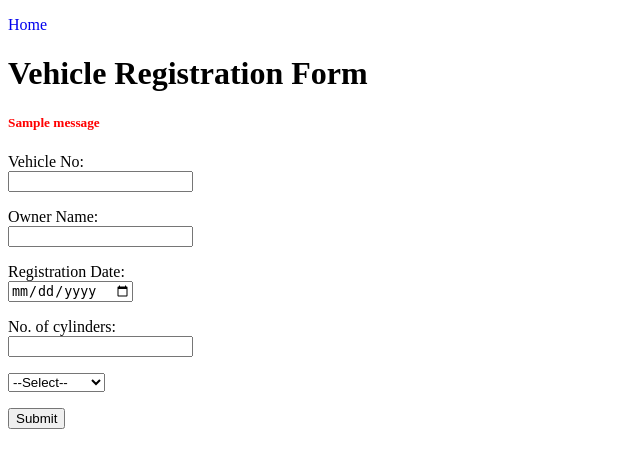
After one commit to eleksonk/MyPostgresDjango, a Django app: page /entryForm in a window 1280 px wide. The commit adds this page. Shown: the top 468 px of the page, without its empty margins (0-640 px from the left). Run offline with Django 4.2, Linux system fonts and the light colour scheme; tables that the repository leaves empty hold one stand-in row (values such as "Sample post"); one stand-in notice (Sample message) is shown.

Commit message:
second method of binding dropdownlist

```diff
--- a/mypostgresapp/urls.py
+++ b/mypostgresapp/urls.py
@@ -1,15 +1,22 @@
 from django.urls import path
 from . import views
 urlpatterns=[
-    path('index', views.index, name = 'index'),
+    path('', views.index, name = 'index'),
     path('registration', views.registration, name = 'registration'),
     path('login', views.login, name = 'login'),
     path('vehicleAll', views.vehicleAll, name = 'vehicleAll'),
     path('vehicleUrl/<str:veh_no>', views.vehicleUrl, name = 'vehicleUrl'),
     path('vehicleParticular', views.vehicleParticular, name = 'vehicleParticular'),
     path('vehicleClassEntry', views.vehicleClassEntry, name = 'vehicleClassEntry'),
-    #for dropdownlist
+    #First method of binding dropdownlist with db - 1
     path('vehicleEntry', views.vehicleEntry, name = 'vehicleEntry'),
     #for action only
     path('saveVehicle', views.saveVehicle, name = 'saveVehicle'),
+
+    #another method of binding dropdownlist with db - 2
+    path('entryForm', views.entryForm, name = 'entryForm'),
+    path('entrySave', views.entrySave, name = 'entrySave'),
+
+    path('base',views.base, name = 'base'),
+
 ]
--- a/mypostgresapp/views.py
+++ b/mypostgresapp/views.py
@@ -92,6 +92,7 @@ def vehicleParticular(request):
     else:
         return render(request, 'vehicleParticular.html')
 
+#First method of binding dropdownlist with db - 1
 def vehicleEntry(request):
     results = vm_vh_class.objects.all()
     return render(request, 'vehicleEntry.html',{'veh_classes': results})
@@ -118,3 +119,35 @@ def saveVehicle(request):
             return redirect('vehicleEntry')
     else:
         return render(request, 'vehicleEntry.html')
+
+
+#another method of binding dropdownlist with db - 2
+def entryForm(request):
+    results=vm_vh_class.objects.all()
+    return render(request, "dropdown.html",{"classes":results})
+
+def entrySave(request):
+    if request.method == 'POST':
+        veh_no = request.POST['regn_no'].upper()
+        o_name = request.POST['owner_name']
+        reg_dt= request.POST['regn_dt']
+        cyl_no = request.POST['no_cyl']
+        veh_class = request.POST['veh_class']
+
+        if veh_no != "" and o_name!="" and reg_dt!="" and cyl_no!="" and veh_class!="--Select--":
+            if vt_owner.objects.filter(regn_no = veh_no).exists():
+                messages.info(request, "Vehicle No. already exist")
+                return redirect('entryForm')
+            else:
+                owner = vt_owner.objects.create(regn_no = veh_no, owner_name = o_name, regn_dt = reg_dt, no_cyl = cyl_no, vh_class_id= veh_class)
+                owner.save()
+                #messages.info(request, "Success")
+                return redirect('vehicleAll')
+        else:
+            messages.info(request, "Check entered data")
+            return redirect('entryForm')
+    else:
+        return render(request, 'Veh_entry_2nd.html')
+
+def base(request):
+    return render(request, "base_news.html")
--- /dev/null
+++ b/templates/Veh_entry_2nd.html
@@ -0,0 +1,43 @@
+<!DOCTYPE html>
+<html lang="en">
+    <head>
+        <title>{% block title %}Another method of binding dropdown list with db - 2{% endblock %}</title>
+        <style>
+            h5{
+                color: red
+            }
+            h4{
+                color: green
+            }
+        </style>
+    </head>
+    <body>
+    <p><a href="{% url 'index' %}" style="text-decoration: none">Home</a></p>
+    <h1>Vehicle Registration Form</h1>
+
+    {% for message in messages %}
+        {% if message == 'Success' %}
+            <h4>Vehicle registered succesfully</h4>
+        {% else %}
+            <h5>{{message}}</h5>
+        {% endif %}
+    {% endfor %}
+
+    <form method="POST" action="entrySave" autocomplete="off">
+        {% csrf_token %}
+        <p>Vehicle No:<br>
+        <input type="text" name="regn_no" minlength="8" maxlength="10" style="text-transform:uppercase"/> </p>
+        <p>Owner Name:<br/>
+        <input type="text" name="owner_name"/> </p>
+        <p>Registration Date: <br/>
+        <input type="date" name="regn_dt"/></p>
+        <p>No. of cylinders:<br/>
+        <input type="number" name="no_cyl"/> </p>
+
+        {% block vhclass %}
+        {% endblock vhclass %}
+
+        <input type="submit" name="sbmt_btn" value="Submit"/>
+    </form>
+    </body>
+</html>
--- /dev/null
+++ b/templates/base_news.html
@@ -0,0 +1,5 @@
+{% extends 'base.html' %}
+
+{% block xyz %}
+    <p>Hi this is coming from the block html</p>
+{% endblock xyz %}
--- /dev/null
+++ b/templates/dropdown.html
@@ -0,0 +1,12 @@
+{% extends "Veh_entry_2nd.html" %}
+
+{% block vhclass %}
+<p>
+      <select name="veh_class">
+      <option>--Select--</option>
+                  {% for result in classes %}
+                  <option value="{{ result.code }}">{{ result.descr}}</option>
+                  {% endfor %}
+      </select>
+</p>
+{% endblock vhclass %}
--- a/templates/index.html
+++ b/templates/index.html
@@ -4,4 +4,6 @@
 <p><a href="{% url 'vehicleParticular' %}" style="text-decoration: none">Get details of a vehice</a></p>
 <p><a href="{% url 'vehicleAll' %}" style="text-decoration: none">Get list of all registered vehicles</a></p>
 <p><a href="{% url 'vehicleClassEntry' %}" style="text-decoration: none">Vehicle class entry</a></p>
-<p><a href="{% url 'vehicleEntry' %}" style="text-decoration: none">Vehicle details entry</a></p>
+<p><a href="{% url 'vehicleEntry' %}" style="text-decoration: none">Vehicle details entry (binding dropdown list with db)</a></p>
+<p><a href="{% url 'entryForm' %}" style="text-decoration: none">Another method of binding dropdown list with db - 2</a></p>
+<p><a href="{% url 'base' %}" style="text-decoration: none">block template</a></p>
```
Also changed, not shown: templates/base.html (added, +17 -0 lines).
